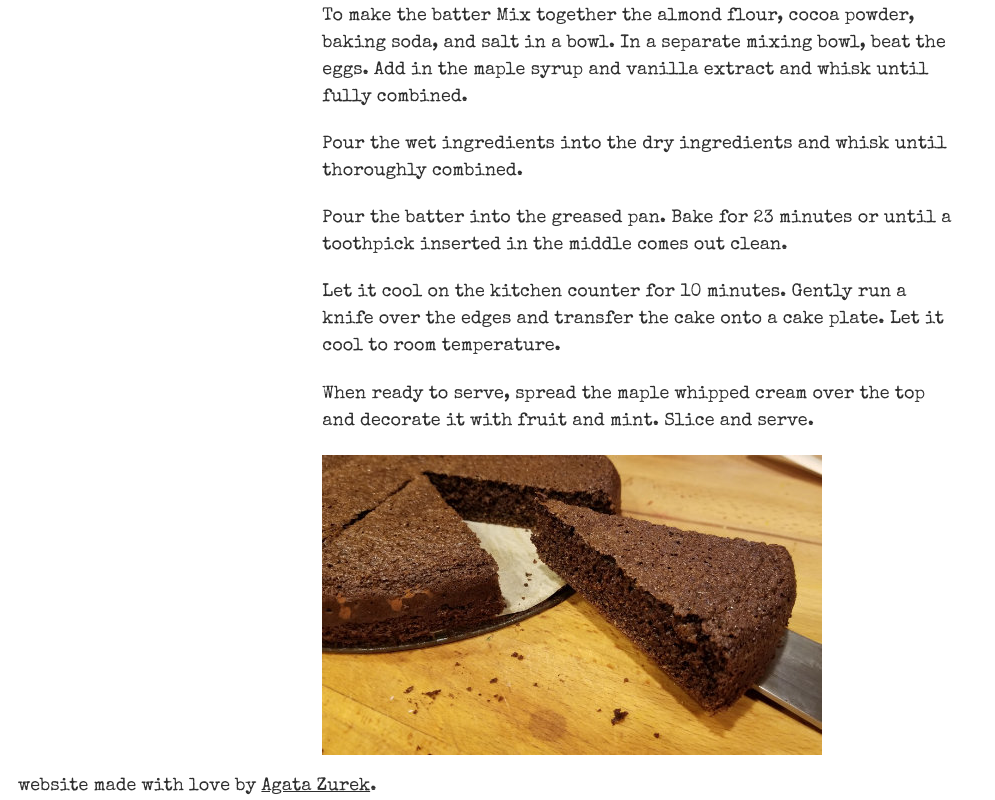
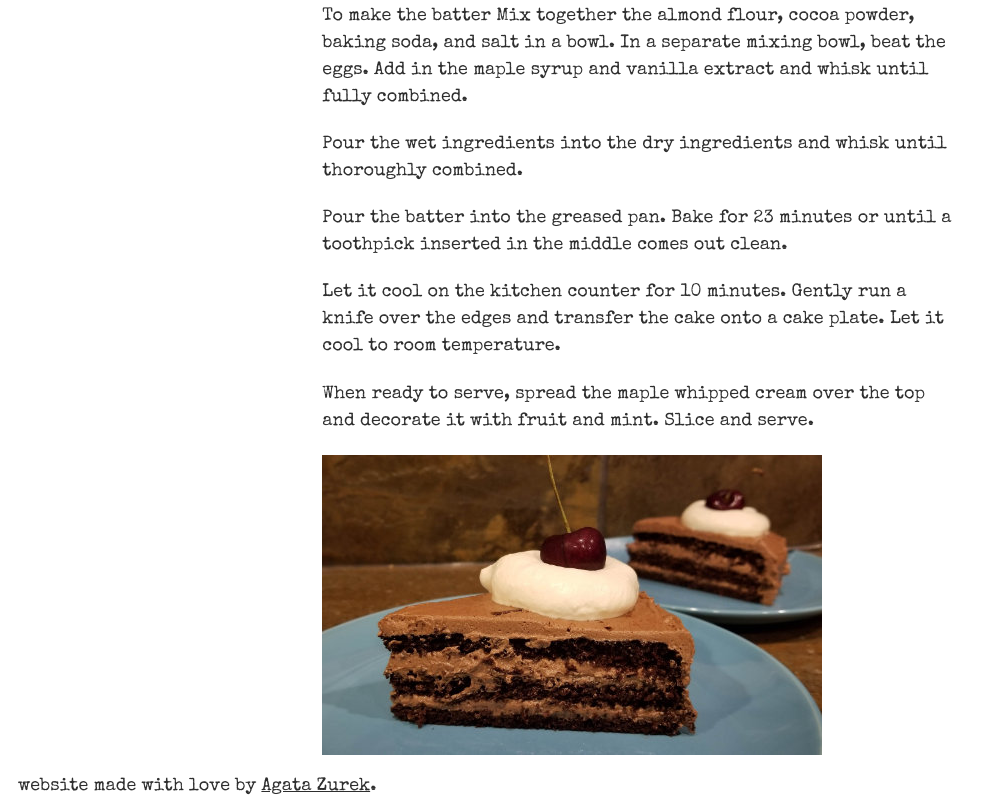
Before and after one commit to azurekca/eagle-creek-edibles, an Eleventy site: page src/recipes/chocolate-cake.md in a window 1280 px wide. Shown: the part 741-1541 px from the top of the page, without its empty margins (0-995 px from the left). Built offline with nearby package versions, Linux system fonts and the light colour scheme; Eleventy itself is replaced by a stand-in of ours; files that its build step writes are made by us from their sources.

Commit message:
Update Recipes “chocolate-cake”

```diff
--- a/src/recipes/chocolate-cake.md
+++ b/src/recipes/chocolate-cake.md
@@ -13,7 +13,7 @@ ingredients:
   - 1 tbsp vanilla extract
 type:
   - Dessert
-image: /static/images/chocolate_cake.jpg
+image: /static/images/chocolate_cake2.jpg
 ---
 Pre-heat the oven to 325 F degrees.
 
```
